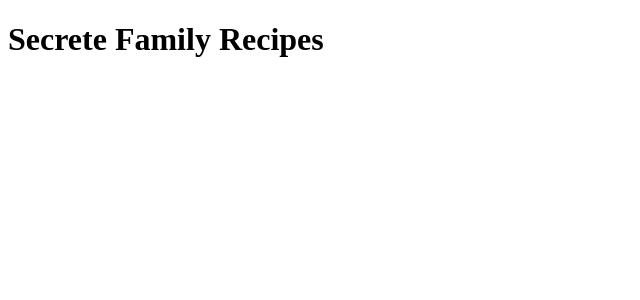
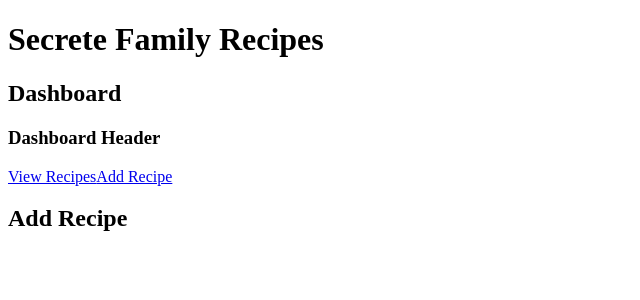
Before and after one commit to BW-secret-family-recipes-3/front-end, a React (Create React App) app in the folder secret-family-recipes/: page /user/dashboard/addrecipe in a window 1280 px wide. Shown: the top 300 px of the page, without its empty margins (0-640 px from the left). Built offline with nearby package versions, Linux system fonts and the light colour scheme.

Commit message:
added dashboard header

```diff
--- a/secret-family-recipes/src/App.js
+++ b/secret-family-recipes/src/App.js
@@ -22,7 +22,7 @@ function App() {
           <Route path = "/user/login" component = {Login}/>
           <Route path = "/user/register" component = {Register}/>
           {/* ------------- React-2 team ---------------- */}
-          <PrivateRoute exact path = "/user/dashboard" component = {Dashboard}/>
+          <PrivateRoute path = "/user/dashboard" component = {Dashboard}/>
         </Switch>
       </Router>
     </div>
--- a/secret-family-recipes/src/components/Dashboard.js
+++ b/secret-family-recipes/src/components/Dashboard.js
@@ -1,15 +1,26 @@
 // third party imports
 import React from 'react';
 import { connect } from "react-redux";
+import { BrowserRouter as Router, Route, Switch } from "react-router-dom";
 
 // local imports
+import ViewRecipes from './ViewRecipes';
+import AddRecipe from './AddRecipe';
+import DashboardHeader from './DashboardHeader';
 
 
 function Dashboard(props){
     return(
         <div>
             <h2>Dashboard</h2>
+            <DashboardHeader/>
             {/* Dashboard component goes here*/}
+            <Router>
+                <Switch>
+                    <Route exact path = "/user/dashboard/viewrecipes" component = {ViewRecipes}/>
+                    <Route exact path = "/user/dashboard/addrecipe" component = {AddRecipe}/>
+                </Switch>
+            </Router>
         </div>
     );
 };
--- a/secret-family-recipes/src/components/DashboardHeader.js
+++ b/secret-family-recipes/src/components/DashboardHeader.js
@@ -1,10 +1,13 @@
 import React from 'react';
 import { connect } from "react-redux";
+import {BrowserRouter as Router, Link} from "react-router-dom";
 
 function DashboardHeader(props){
     return(
         <div>
-            <h2>Dashboard Header</h2>
+            <h3>Dashboard Header</h3>
+                <Link to = "/user/dashboard/viewrecipes">View Recipes</Link>
+                <Link to = "/user/dashboard/addrecipe">Add Recipe</Link>
             {/* DashboardHeader component goes here*/}
         </div>
     );
--- a/secret-family-recipes/src/components/ViewRecipes.js
+++ b/secret-family-recipes/src/components/ViewRecipes.js
@@ -1,10 +1,15 @@
+// third party imports
 import React from 'react';
 import { connect } from "react-redux";
+
+// local imports
+import SearchRecipes from './SearchRecipes'
 
 function ViewRecipes(props){
     return(
         <div>
             <h2>View Recipes</h2>
+            <SearchRecipes/>
             {/* ViewRecipes component goes here*/}
         </div>
     );
```
